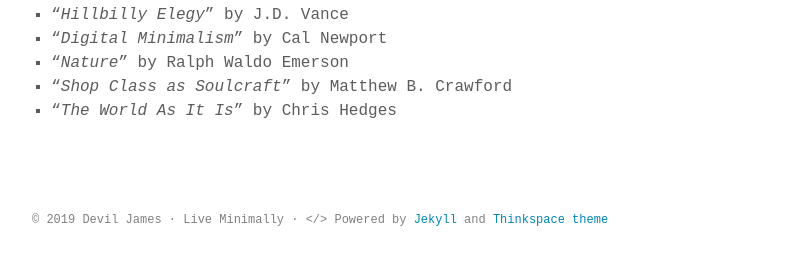
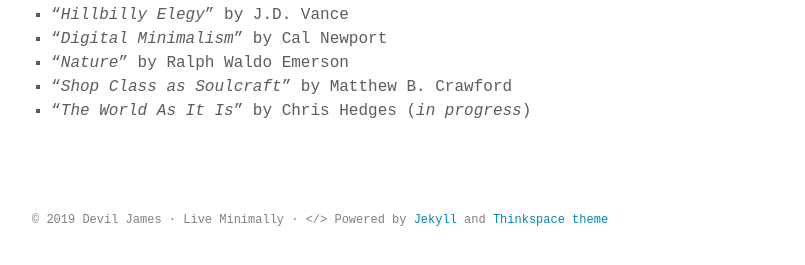
Before and after one commit to chevrenoire/chevrenoire.github.io, a Jekyll site: the page built from _posts/2109-04-23-Reading-List-2019.md, in a window 1280 px wide. Shown: the part 287-552 px from the top of the page, without its empty margins (232-1037 px from the left). Built offline with Jekyll 4.4.1, drawn with Linux system fonts in a browser that asks for light colours; some web fonts are replaced.

Commit message:
reading list

```diff
--- a/_posts/2109-04-23-Reading-List-2019.md
+++ b/_posts/2109-04-23-Reading-List-2019.md
@@ -12,4 +12,4 @@ A list of books I'm reading in 2019.
 4. "_Digital Minimalism_" by Cal Newport
 5. "_Nature_" by Ralph Waldo Emerson
 6. "_Shop Class as Soulcraft_" by Matthew B. Crawford
-7. "_The World As It Is_" by Chris Hedges
+7. "_The World As It Is_" by Chris Hedges (_in progress_)
```
